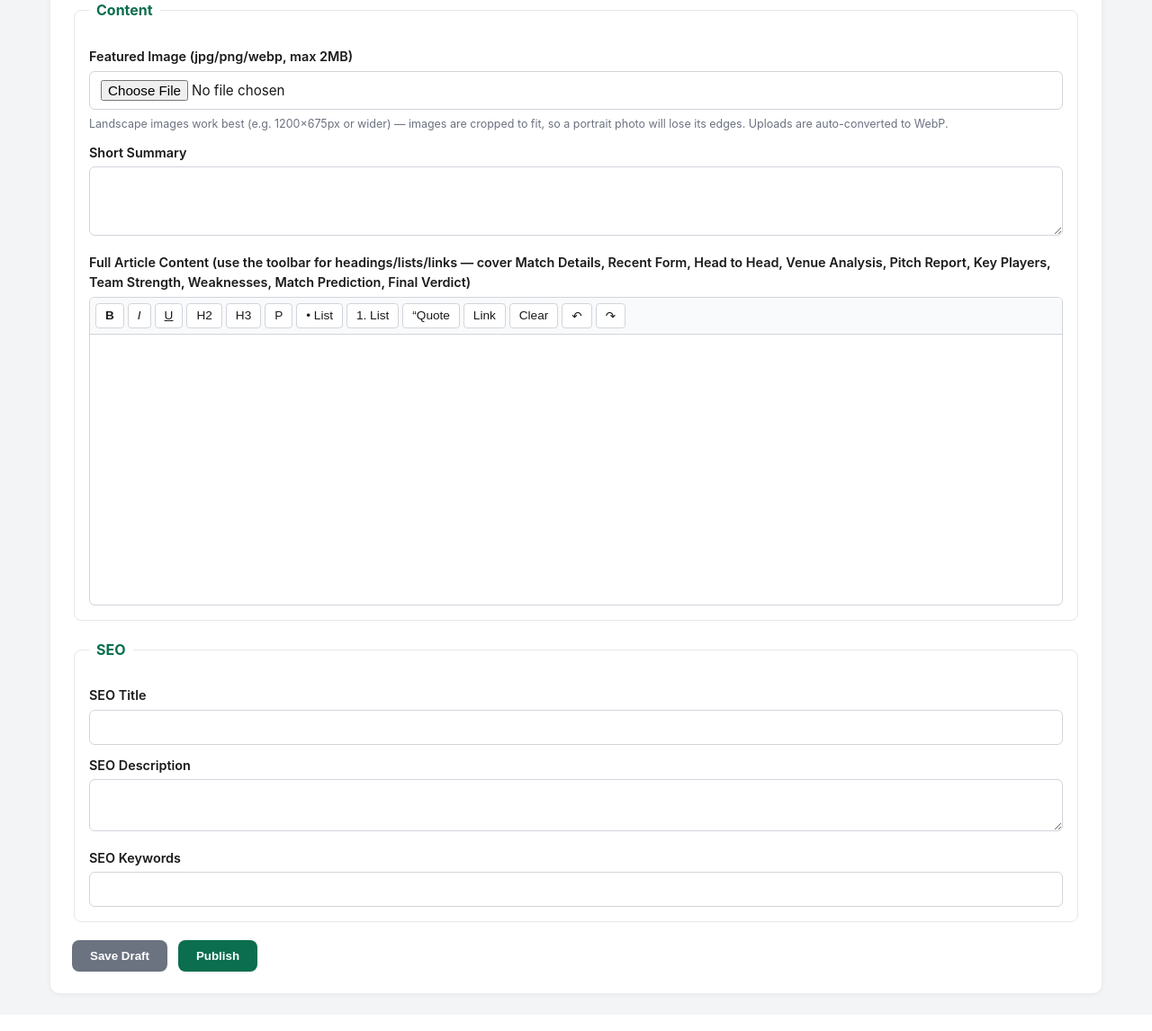
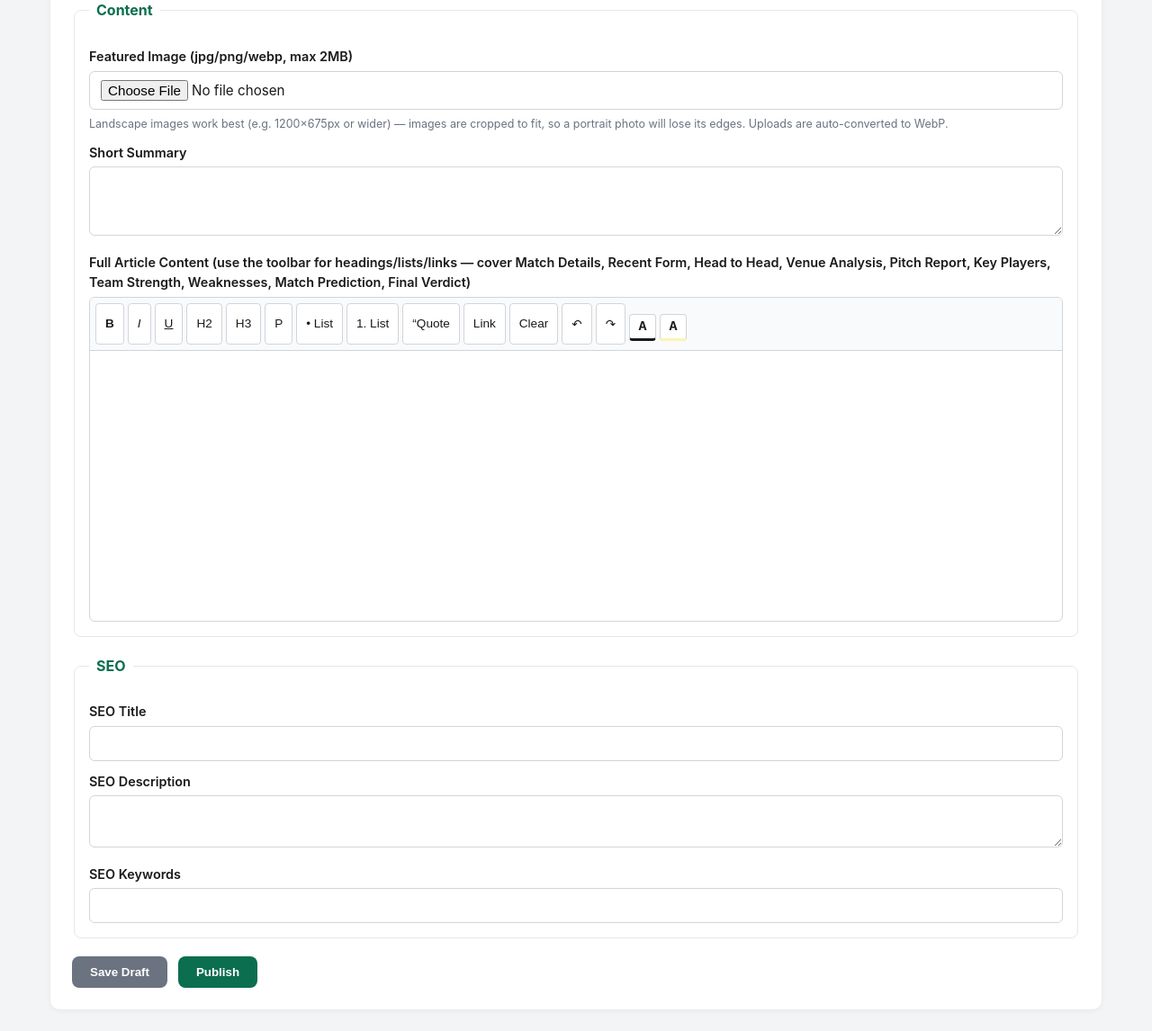
Before and after one commit to ajay123400/cricket-prediction, a Flask app: page /admin/posts/new in a window 1280 px wide. Shown: the part 1049-2195 px from the top of the page at 90% size. Before the commit the page ends 2159 px from the top, so only its background shows below. Run offline with Flask 3, Linux system fonts and the light colour scheme; the visitor is signed in with stand-in values (Sample User, id 1); data comes from the database, SQL or seed files in the repository; data that the repository does not hold is empty.

Commit message:
Add text color and highlight color pickers to the WYSIWYG editor
Enables styleWithCSS so foreColor/hiliteColor produce <span style="...">
instead of legacy <font> tags, matching what the sanitizer already
allows. Verified end-to-end: color survives publish and renders on
the live article.

Co-Authored-By: Claude Sonnet 5 <noreply@anthropic.com>

```diff
--- a/static/css/admin.css
+++ b/static/css/admin.css
@@ -58,6 +58,11 @@
 .wysiwyg-editable ul, .wysiwyg-editable ol { padding-left: 24px; }
 .wysiwyg-editable p { margin: 0 0 10px; }
 
+.wysiwyg-color-btn { position: relative; display: inline-flex; align-items: center; justify-content: center; cursor: pointer; }
+.wysiwyg-color-swatch { display: inline-flex; align-items: center; justify-content: center; width: 30px; height: 30px; border-radius: 4px; border: 1px solid #d1d5db; border-bottom: 3px solid; font-size: .8rem; font-weight: 700; background: #fff; }
+.wysiwyg-color-swatch:hover { background: #ecfdf5; }
+.wysiwyg-color-btn input[type="color"] { position: absolute; inset: 0; opacity: 0; cursor: pointer; width: 100%; height: 100%; border: none; padding: 0; }
+
 @media (max-width: 600px) {
   .form-row { grid-template-columns: 1fr; }
 }
--- a/static/js/editor.js
+++ b/static/js/editor.js
@@ -15,6 +15,7 @@ document.addEventListener('DOMContentLoaded', function () {
 
   try {
     document.execCommand('defaultParagraphSeparator', false, 'p');
+    document.execCommand('styleWithCSS', false, true);
   } catch (e) { /* not supported in all browsers, harmless */ }
 
   var buttons = [
@@ -53,6 +54,39 @@ document.addEventListener('DOMContentLoaded', function () {
     toolbar.appendChild(btn);
   });
 
+  function addColorPicker(title, defaultColor, apply) {
+    var wrap = document.createElement('label');
+    wrap.className = 'wysiwyg-color-btn';
+    wrap.title = title;
+
+    var swatch = document.createElement('span');
+    swatch.className = 'wysiwyg-color-swatch';
+    swatch.textContent = 'A';
+    swatch.style.borderBottomColor = defaultColor;
+    wrap.appendChild(swatch);
+
+    var input = document.createElement('input');
+    input.type = 'color';
+    input.value = defaultColor;
+    input.addEventListener('input', function () {
+      editable.focus();
+      apply(input.value);
+      swatch.style.borderBottomColor = input.value;
+      sync();
+    });
+    wrap.appendChild(input);
+    toolbar.appendChild(wrap);
+  }
+
+  addColorPicker('Text color', '#1a1a1a', function (color) {
+    document.execCommand('foreColor', false, color);
+  });
+  addColorPicker('Highlight / background color', '#fff3b0', function (color) {
+    if (!document.execCommand('hiliteColor', false, color)) {
+      document.execCommand('backColor', false, color);
+    }
+  });
+
   function sync() {
     textarea.value = editable.innerHTML;
   }
```
